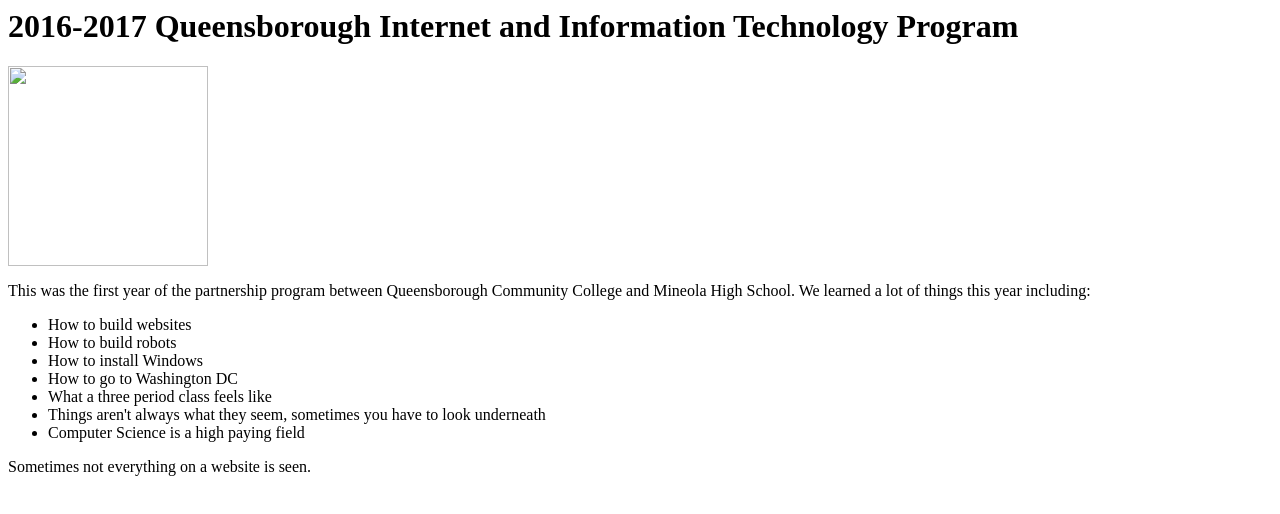
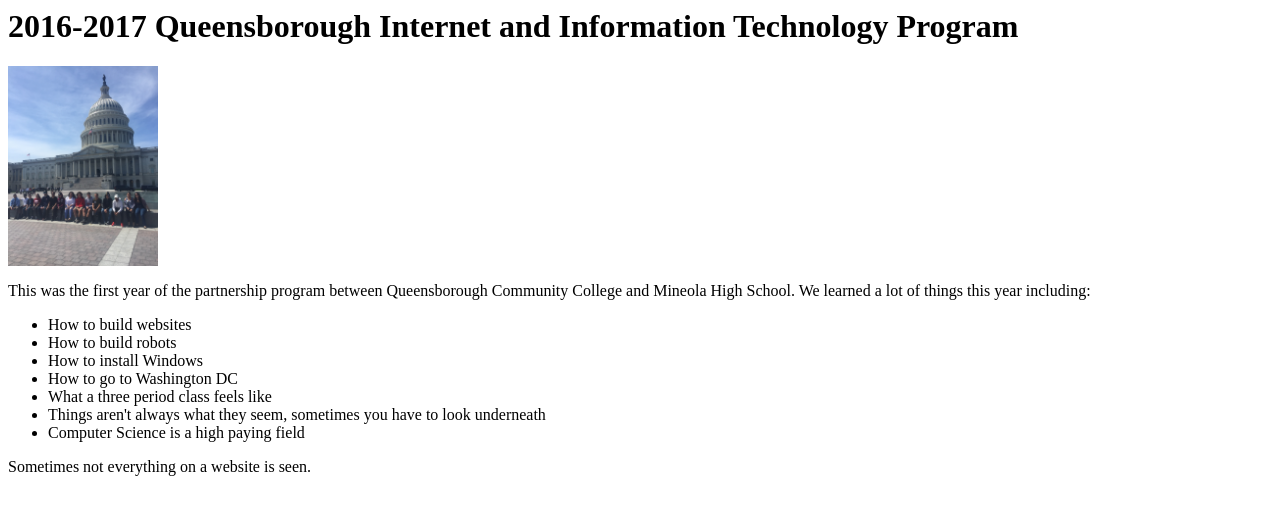
Before and after one commit to msdifede/msdifede.github.io, a plain HTML site: page robot.html in a window 1280 px wide. Drawn offline with Linux system fonts and the light colour scheme.

Commit message:
Update robot.html

```diff
--- a/robot.html
+++ b/robot.html
@@ -4,7 +4,7 @@
 </head>
 <body>
 <h1> 2016-2017 Queensborough Internet and Information Technology Program </h1>
-<img src="IMG_357" height="200px"/><p>
+<img src="IMG_0357.jpg" height="200px"/><p>
 This was the first year of the partnership program between Queensborough Community College and Mineola High School.
 We learned a lot of things this year including:
 <ul>
```
